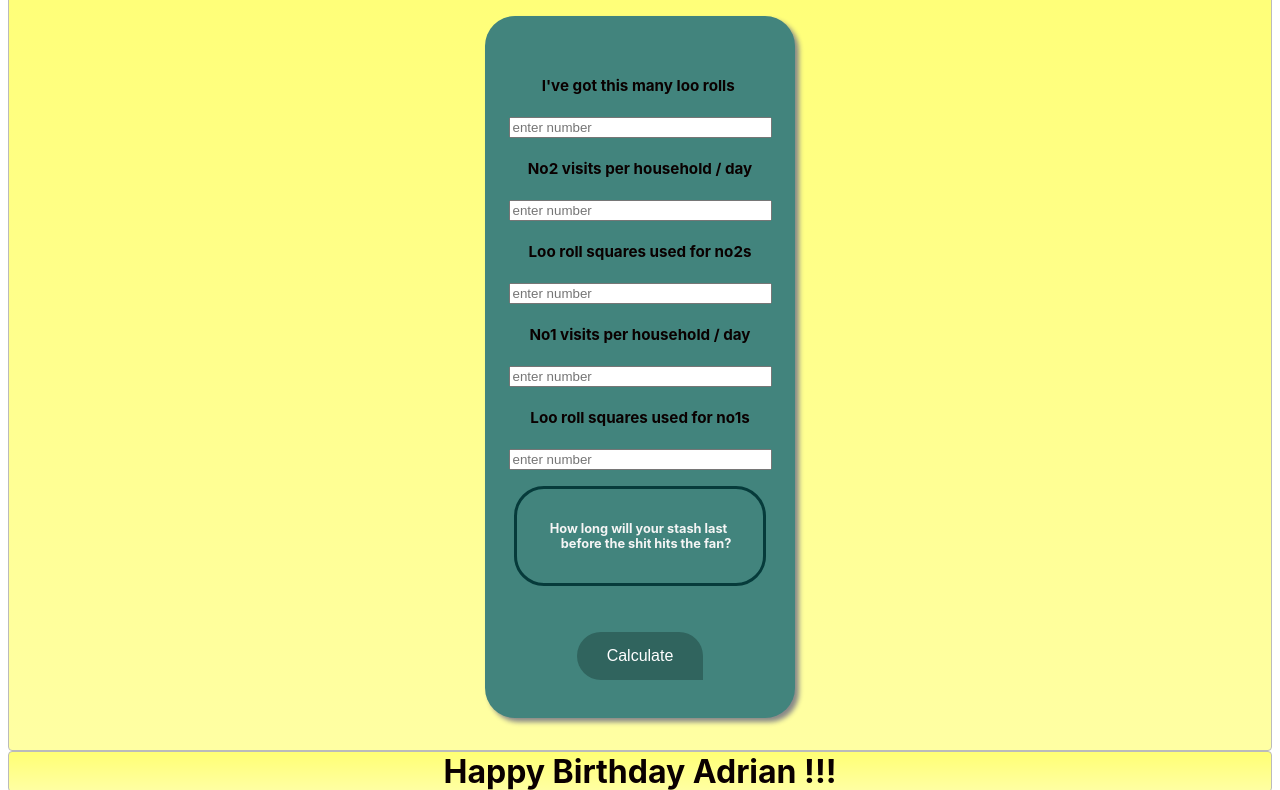
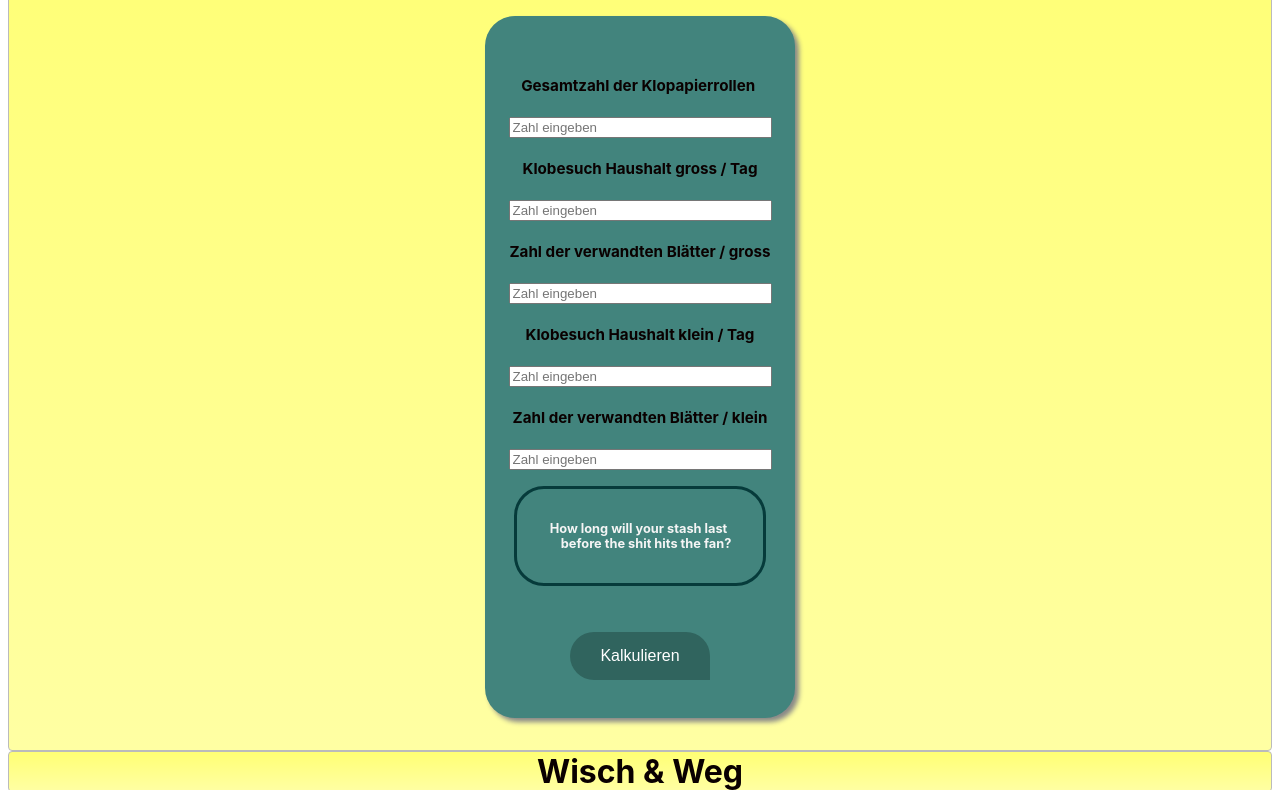
Before and after one commit to kissimoto/klopapier_rechner, a plain HTML site: page index.html in a window 1280 px wide. Shown: the part 201-991 px from the top of the page. Drawn offline with Linux system fonts and the light colour scheme.

Commit message:
Update index.html

```diff
--- a/index.html
+++ b/index.html
@@ -11,7 +11,7 @@
 <body>
 
         <nav class="zone blue">
-            <p>Adrian says: "Bog-Off!"</p>
+            <p>Hab ich genug Klopapier?</p>
         </nav>
 
 
@@ -19,35 +19,35 @@
 
 
 <div class='container zone red'>
-    <p>Loo Roll Calculator</p>
+    <p>Klopapierrechner</p>
 
  <div class = 'form' >
 <form name = 'loo_roll_calculator'>
 <pre>
 
-<label for=looRollNumber>I've got this many loo rolls </label>
-<input type=number step='0.001' id=looRollNumber required value=''placeholder='enter number'>
+<label for=looRollNumber>Gesamtzahl der Klopapierrollen </label>
+<input type=number step='0.001' id=looRollNumber required value=''placeholder='Zahl eingeben'>
 
-<label for=poovisits>No2 visits per household / day</label>
-<input type=number step='0.001' id=poovisits required value='' placeholder='enter number'>
+<label for=poovisits>Klobesuch Haushalt gross / Tag</label>
+<input type=number step='0.001' id=poovisits required value='' placeholder='Zahl eingeben'>
 
-<label for=squares4poo>Loo roll squares used for no2s</label>
-<input type=number step='0.001' id=squares4poo required value='' placeholder='enter number'>
+<label for=squares4poo>Zahl der verwandten Blätter / gross</label>
+<input type=number step='0.001' id=squares4poo required value='' placeholder='Zahl eingeben'>
 
-<label for=weevisits>No1 visits per household / day</label>
-<input type=number step='0.001' id=weevisits required value='' placeholder='enter number'>
+<label for=weevisits>Klobesuch Haushalt klein / Tag</label>
+<input type=number step='0.001' id=weevisits required value='' placeholder='Zahl eingeben'>
 
-<label for=squares4wee>Loo roll squares used for no1s</label>
-<input type=number step='0.001' id=squares4wee required value='' placeholder='enter number'>
+<label for=squares4wee>Zahl der verwandten Blätter / klein</label>
+<input type=number step='0.001' id=squares4wee required value='' placeholder='Zahl eingeben'>
 <h6>How long will your stash last
     before the shit hits the fan?</h6>
-<button onclick=process() id='submitbutton'>Calculate</button>
+<button onclick=process() id='submitbutton'>Kalkulieren</button>
 </pre>
 </form>
 </div>
 </div>
 
-<footer class="zone yellow">Happy Birthday Adrian !!!</footer>
+<footer class="zone yellow">Wisch & Weg</footer>
 
 
 
```
